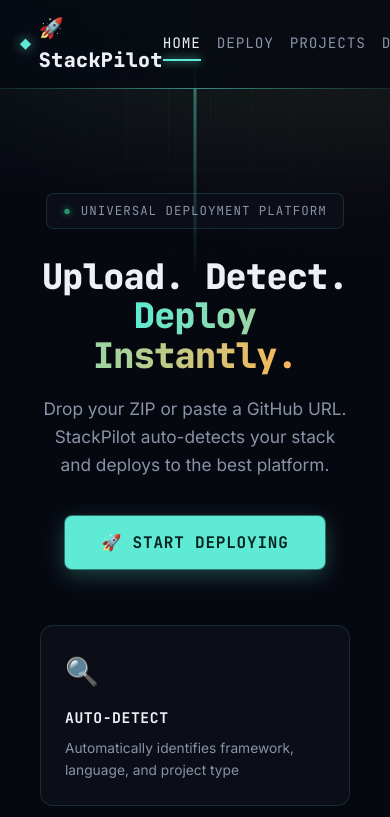
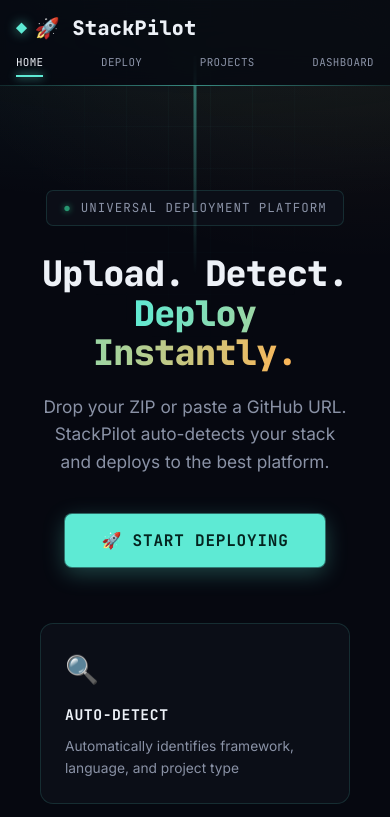
Before and after one commit to realsunil/StackPilot, a website built with Vite: page client/index.html in a window 390 px wide. Shown: the top 817 px of the page. Built offline with nearby package versions, Linux system fonts and the light colour scheme; no server answers.

Commit message:
Update style.css

```diff
--- a/client/src/style.css
+++ b/client/src/style.css
@@ -610,6 +610,11 @@ h1, h2, h3, h4, .logo, .plat-name, .status-top h2, .page-header h2,
   #platformCards > div { flex-direction: column !important; align-items: stretch !important; }
   #platformCards > div > div { min-width: 0 !important; width: 100% !important; }
   #platformCards > div > div:first-child { width: auto !important; text-align: left !important; }
+
+  /* navbar: wrap into two rows so all nav links (incl. Dashboard) stay visible instead of clipping */
+  .navbar { flex-wrap: wrap; row-gap: 10px; padding: 12px 16px; }
+  .nav-links { width: 100%; justify-content: space-between; gap: 4px; order: 3; }
+  .nav-links a { font-size: 0.68rem; letter-spacing: 0.03em; }
 }
 
 @media (prefers-reduced-motion: reduce) {
```
